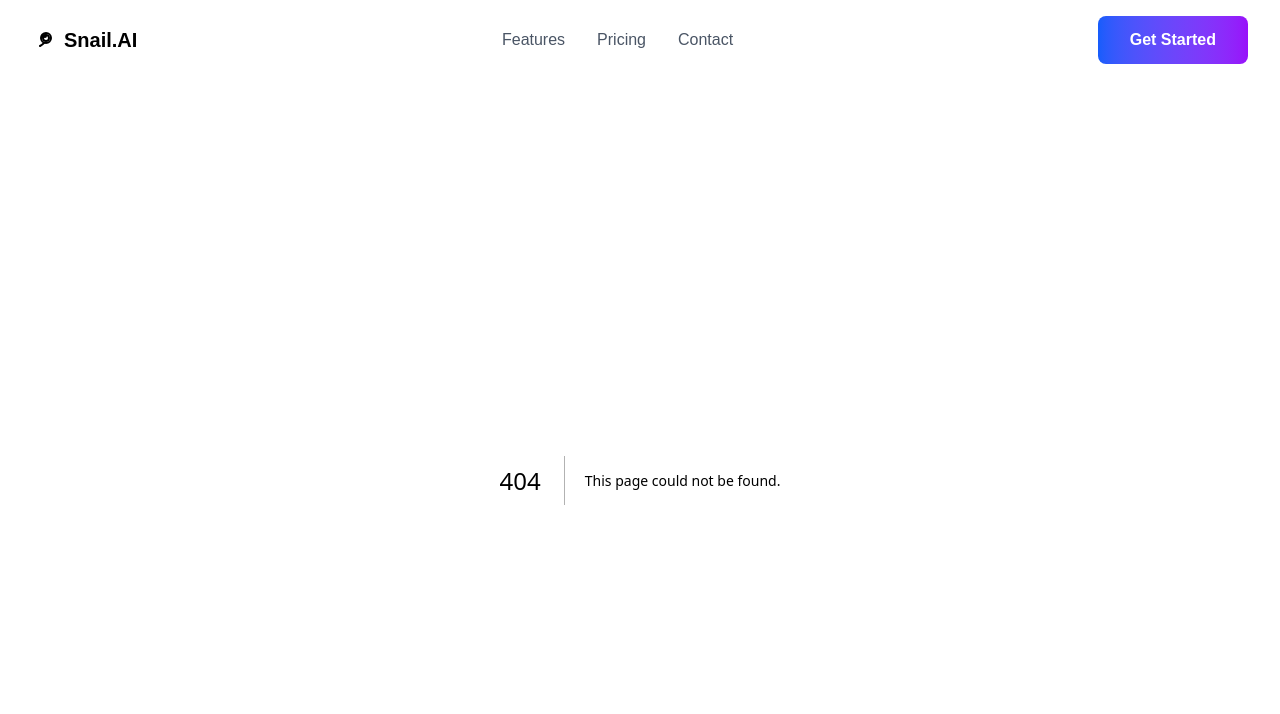
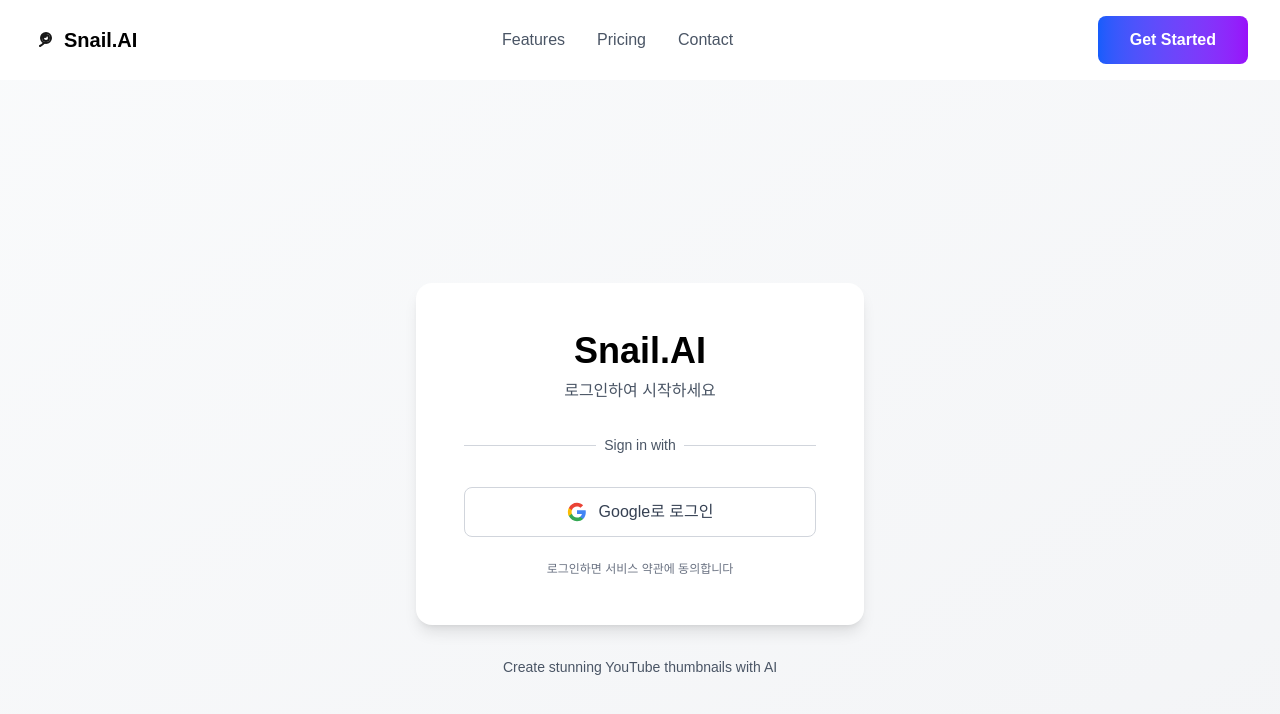
Before and after one commit to blossom0948/ghwlsl0404, a Next.js app: page /auth in a window 1280 px wide. Before the commit this address had no page. Shown: the top 714 px of the page. Built offline with nearby package versions, Linux system fonts and the light colour scheme.

Commit message:
Auth 페이지: Google 로그인 디자인 구현

```diff
--- /dev/null
+++ b/app/auth/page.tsx
@@ -0,0 +1,88 @@
+"use client"
+
+import { Button } from "@/components/ui/button"
+
+const GoogleLogoSVG = () => (
+  <svg
+    className="w-5 h-5"
+    viewBox="0 0 24 24"
+    fill="none"
+    stroke="none"
+  >
+    <g>
+      {/* Google Blue */}
+      <path
+        d="M22.56 12.25c0-.78-.07-1.53-.2-2.25H12v4.26h5.92c-.26 1.37-1.04 2.53-2.21 3.31v2.77h3.57c2.08-1.92 3.28-4.74 3.28-8.09z"
+        fill="#4285F4"
+      />
+      {/* Google Red */}
+      <path
+        d="M12 23c2.97 0 5.46-.98 7.28-2.66l-3.57-2.77c-.98.66-2.23 1.06-3.71 1.06-2.86 0-5.29-1.93-6.16-4.53H2.18v2.84C3.99 20.53 7.7 23 12 23z"
+        fill="#34A853"
+      />
+      {/* Google Yellow */}
+      <path
+        d="M5.84 14.09c-.22-.66-.35-1.36-.35-2.09s.13-1.43.35-2.09V7.07H2.18C1.43 8.55 1 10.22 1 12s.43 3.45 1.18 4.93l2.85-2.22.81-.62z"
+        fill="#FBBC05"
+      />
+      {/* Google Red */}
+      <path
+        d="M12 5.38c1.62 0 3.06.56 4.21 1.64l3.15-3.15C17.45 2.09 14.97 1 12 1 7.7 1 3.99 3.47 2.18 7.07l3.66 2.84c.87-2.6 3.3-4.53 6.16-4.53z"
+        fill="#EA4335"
+      />
+    </g>
+  </svg>
+)
+
+export default function AuthPage() {
+  return (
+    <div className="min-h-screen flex items-center justify-center px-6 bg-gradient-to-br from-gray-50 to-gray-100 dark:from-gray-900 dark:to-black">
+      <div className="w-full max-w-md">
+        {/* Card */}
+        <div className="bg-white dark:bg-gray-800 rounded-2xl shadow-lg p-8 md:p-12">
+          {/* Header */}
+          <div className="text-center mb-8">
+            <h1 className="text-3xl md:text-4xl font-bold text-black dark:text-white mb-2">
+              Snail.AI
+            </h1>
+            <p className="text-gray-600 dark:text-gray-400">
+              로그인하여 시작하세요
+            </p>
+          </div>
+
+          {/* Divider */}
+          <div className="relative mb-8">
+            <div className="absolute inset-0 flex items-center">
+              <div className="w-full border-t border-gray-300 dark:border-gray-600"></div>
+            </div>
+            <div className="relative flex justify-center text-sm">
+              <span className="px-2 bg-white dark:bg-gray-800 text-gray-600 dark:text-gray-400">
+                Sign in with
+              </span>
+            </div>
+          </div>
+
+          {/* Google Login Button */}
+          <button className="w-full flex items-center justify-center gap-3 px-6 py-3 rounded-lg border border-gray-300 dark:border-gray-600 hover:bg-gray-50 dark:hover:bg-gray-700 transition-colors mb-6">
+            <GoogleLogoSVG />
+            <span className="text-gray-700 dark:text-gray-300 font-medium">
+              Google로 로그인
+            </span>
+          </button>
+
+          {/* Terms */}
+          <p className="text-xs text-center text-gray-500 dark:text-gray-400">
+            로그인하면 서비스 약관에 동의합니다
+          </p>
+        </div>
+
+        {/* Footer Info */}
+        <div className="text-center mt-8">
+          <p className="text-sm text-gray-600 dark:text-gray-400">
+            Create stunning YouTube thumbnails with AI
+          </p>
+        </div>
+      </div>
+    </div>
+  )
+}
```
